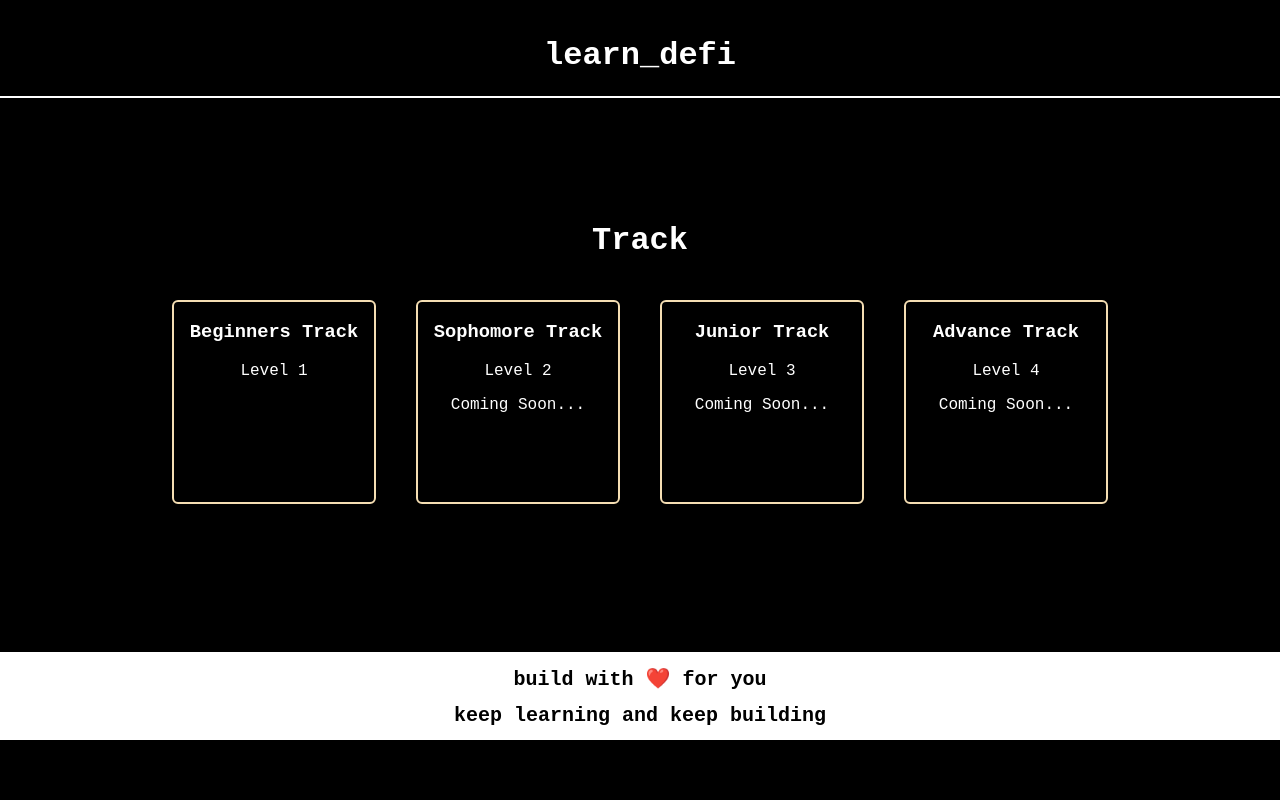
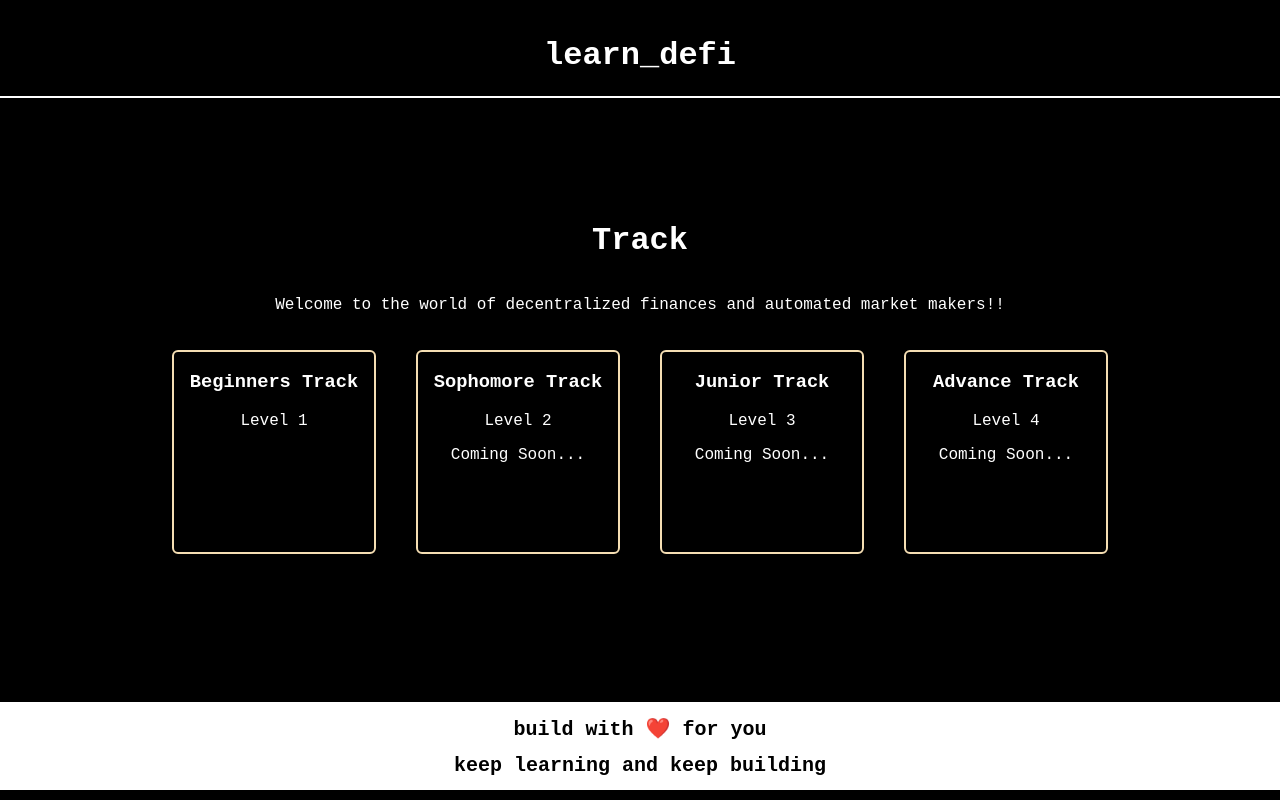
Before and after one commit to DappCoderr/use-DeFi, a React (Create React App) app in the folder web/: page / in a window 1280 px wide. Built offline with nearby package versions, Linux system fonts and the light colour scheme.

Commit message:
Add welcome line to the home page

```diff
--- a/web/src/component/content.jsx
+++ b/web/src/component/content.jsx
@@ -4,6 +4,7 @@ const Content = () => {
     return (
         <div className="content">
             <h1 className='content-h1'>Track</h1>
+            <p>Welcome to the world of decentralized finances and automated market makers!!</p>
             <div className="container">
                 <div className='container-box'>
                     <h3>Beginners Track</h3>
```
